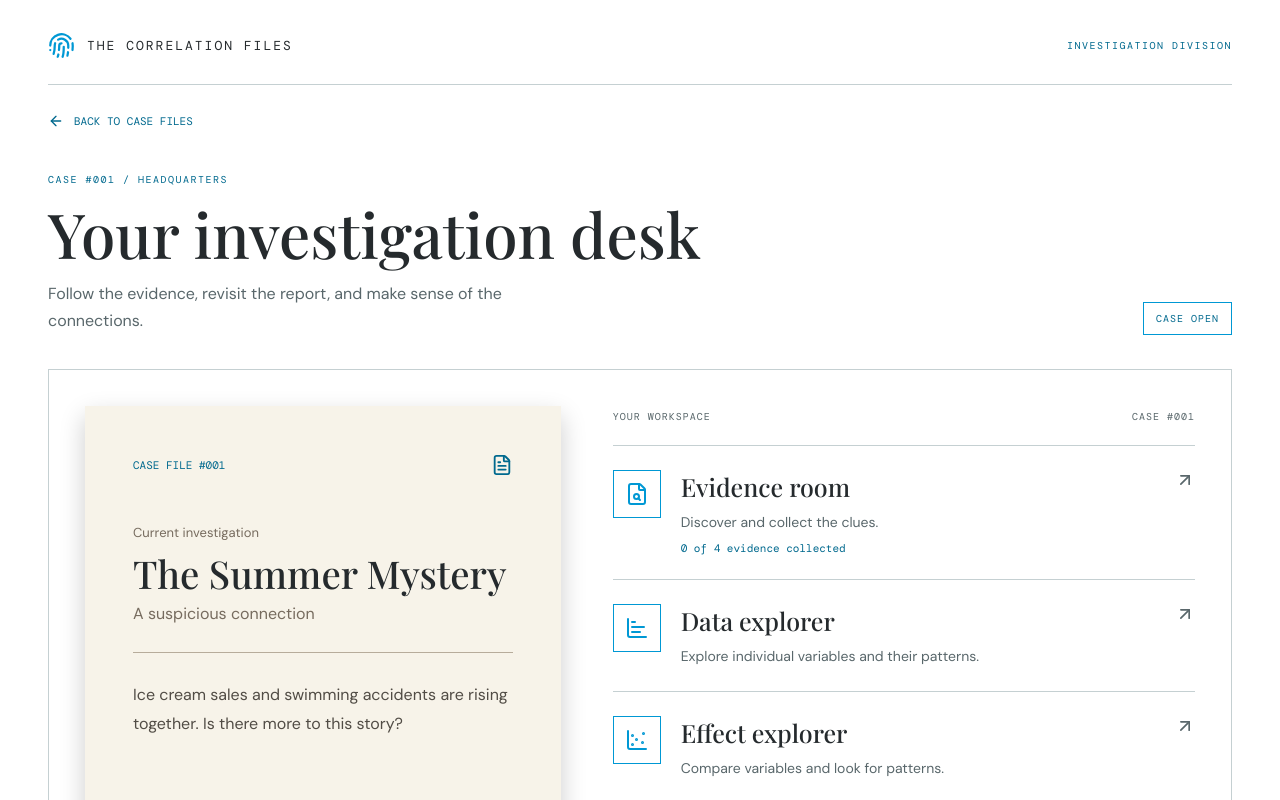
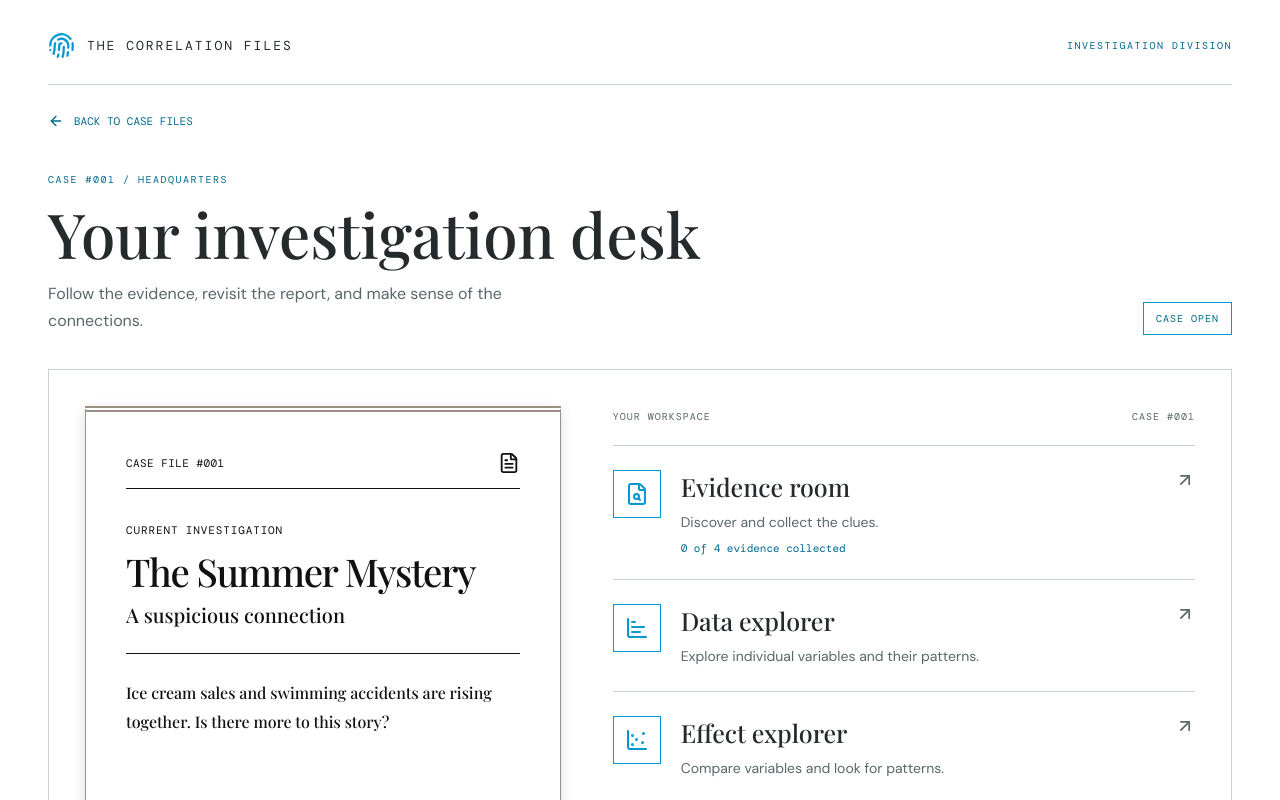
Before and after one commit to edgar-treischl/dash-games, a React (Vite) app: page / in a window 1280 px wide. Both pictures are taken after a click on the button 340 px from the left and 739 px from the top of the page. Shown: the top 800 px of the page. Built offline with nearby package versions, Linux system fonts and the light colour scheme; a web font is replaced by a local one.

Commit message:
newspaper style for case files

```diff
--- a/src/styles/headquarters.css
+++ b/src/styles/headquarters.css
@@ -45,10 +45,12 @@
   display: flex;
   flex-direction: column;
   min-width: 0;
-  padding: clamp(26px, 4vw, 48px);
-  background: var(--noir-paper);
-  color: var(--noir-ink);
-  box-shadow: 0 10px 24px #0003;
+  padding: clamp(26px, 4vw, 40px);
+  border: 1px solid #9a9184;
+  border-top: 6px double #9a9184;
+  background: #fff;
+  color: #111;
+  box-shadow: 0 4px 12px #0002;
 }
 
 .hub-file-top {
@@ -56,35 +58,42 @@
   align-items: center;
   justify-content: space-between;
   gap: 16px;
-  color: var(--noir-accent-dark);
+  padding-bottom: 14px;
+  border-bottom: 1px solid #111;
+  color: #111;
   font: 11px var(--font-mono);
+  letter-spacing: 0.04em;
 }
 
 .hub-file-label {
-  margin: 48px 0 10px;
-  color: #766b5e;
-  font-size: 13px;
+  margin: 34px 0 12px;
+  color: #111;
+  font: 11px var(--font-mono);
+  letter-spacing: 0.08em;
+  text-transform: uppercase;
 }
 
 .hub-file h2 {
   margin: 0;
   font: 500 clamp(30px, 3vw, 42px)/1.15 var(--font-display);
+  letter-spacing: -0.035em;
 }
 
 .hub-file-subtitle {
   margin: 8px 0 0;
-  color: #766b5e;
+  color: #111;
+  font: italic 20px/1.4 var(--font-display);
 }
 
 .hub-file-rule {
-  margin: 28px 0;
-  border-top: 1px solid #b7ac9b;
+  margin: 24px 0;
+  border-top: 1px solid #111;
 }
 
 .hub-file-description {
   margin: 0 0 32px;
-  color: #514c45;
-  line-height: 1.8;
+  color: #111;
+  font: 16px/1.85 var(--font-display);
 }
 
 .hub-file-button {
@@ -95,9 +104,9 @@
   margin-top: auto;
   padding: 15px 0 0;
   border: 0;
-  border-top: 1px solid #b7ac9b;
+  border-top: 1px solid #111;
   background: transparent;
-  color: var(--noir-accent-dark);
+  color: #111;
   font-weight: 700;
   text-align: left;
   cursor: pointer;
```
